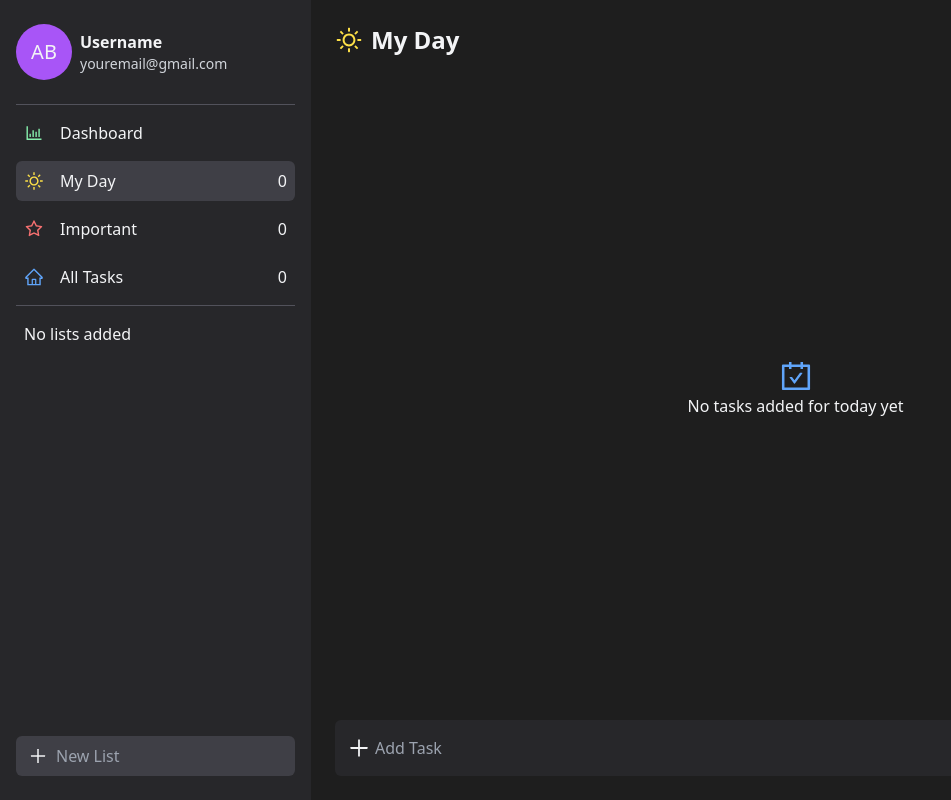
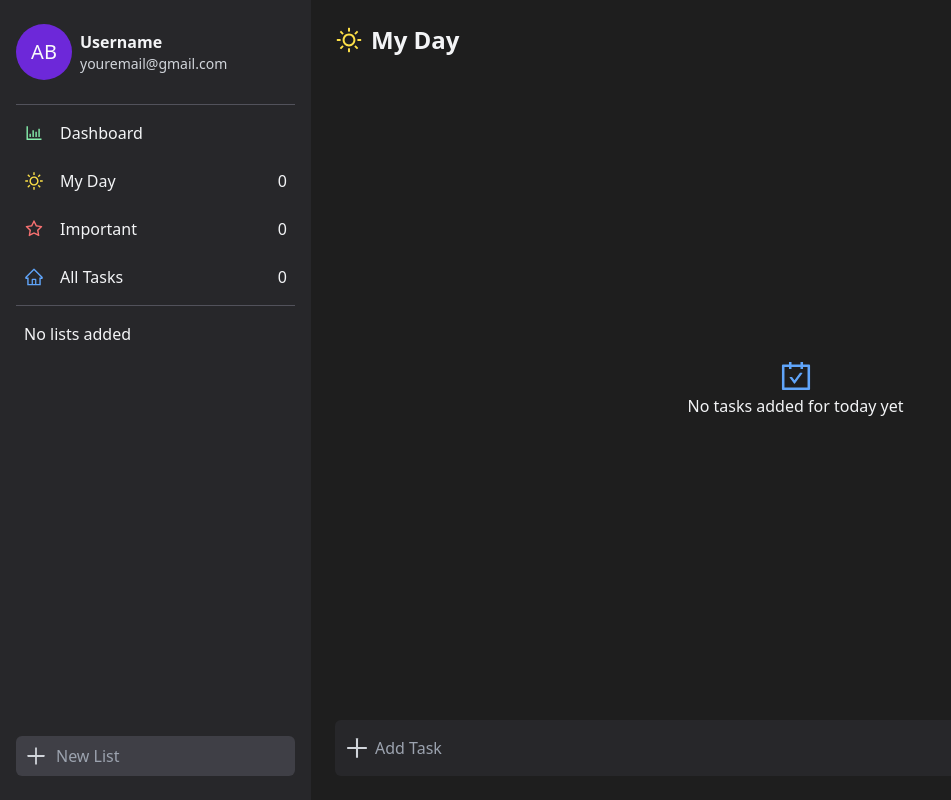
Before and after one commit to karlpnord/todo-app, a React (Vite) app: page /myday in a window 1280 px wide. Shown: the whole page, without its empty margins (0-951 px from the left). Built offline with nearby package versions, Linux system fonts and the light colour scheme.

Commit message:
Accessibility fixes

```diff
--- a/src/components/form/AddListForm.tsx
+++ b/src/components/form/AddListForm.tsx
@@ -17,11 +17,11 @@ const AddListForm = () => {
     <form onSubmit={handleAddList} className='flex relative mt-auto items-center group'>
       <div className='border-t border-zinc-600 pb-2' />
       <button
-        className='absolute left-3 text-gray-100 cursor-pointer bg-zinc-700'
+        className='absolute left-2 text-gray-300 cursor-pointer bg-zinc-700'
         type='submit'
         aria-label='Add list'
       >
-        <AiOutlinePlus size={20} />
+        <AiOutlinePlus size={24} />
       </button>
       <input
         onChange={(e) => setListQuery(e.target.value)}
--- a/src/components/form/AddTaskForm.tsx
+++ b/src/components/form/AddTaskForm.tsx
@@ -35,11 +35,11 @@ const AddTaskForm = ({ isImportant = false, listId = null }: Props) => {
   return (
     <form onSubmit={handleAddTask} className='flex relative items-center group'>
       <button
-        className='absolute left-3 text-gray-100 cursor-pointer bg-zinc-800'
+        className='absolute left-2 text-gray-300 cursor-pointer bg-zinc-800'
         type='submit'
         aria-label='Add task'
       >
-        <AiOutlinePlus size={24} />
+        <AiOutlinePlus size={28} />
       </button>
       <input
         onChange={(e) => setTaskTitle(e.target.value)}
--- a/src/components/form/AddTaskMyDayForm.tsx
+++ b/src/components/form/AddTaskMyDayForm.tsx
@@ -34,11 +34,11 @@ const AddTaskMyDayForm = ({ isImportant = false }: Props) => {
   return (
     <form onSubmit={handleAddTask} className='flex relative items-center group'>
       <button
-        className='absolute left-3 text-gray-100 cursor-pointer bg-zinc-800'
+        className='absolute left-2 text-gray-300 cursor-pointer bg-zinc-800'
         type='submit'
         aria-label='Add task'
       >
-        <AiOutlinePlus size={24} />
+        <AiOutlinePlus size={28} />
       </button>
       <input
         onChange={(e) => setTaskTitle(e.target.value)}
--- a/src/components/sidebar/NavCustomLists.tsx
+++ b/src/components/sidebar/NavCustomLists.tsx
@@ -10,10 +10,10 @@ const NavCustomLists = () => {
   return (
     <ul>
       {customLists.length === 0 ? (
-        <p className='pl-2'>No lists added</p>
+        <li className='pl-2'>No lists added</li>
       ): (
         customLists.map((list) => (
-          <motion.div key={list.id} initial={{ opacity: 0 }} animate={{ opacity: 1 }} exit={{ opacity: 0 }}>
+          <motion.li key={list.id} initial={{ opacity: 0 }} animate={{ opacity: 1 }} exit={{ opacity: 0 }}>
             <NavLink
               to={`/custom/${list.id}`}
               className={({ isActive }) =>
@@ -22,7 +22,7 @@ const NavCustomLists = () => {
             >
               <NavItem icon={<AiOutlineMenu size={20} className='text-blue-400' />} title={list.listName} amount={list.tasks.length} />
             </NavLink>
-          </motion.div>
+          </motion.li>
         ))
       )}
     </ul>
--- a/src/components/sidebar/NavItem.tsx
+++ b/src/components/sidebar/NavItem.tsx
@@ -6,11 +6,11 @@ interface Props {
 
 const NavItem = ({ icon, title, amount }: Props) => {
   return (
-    <li className='flex items-center gap-4 w-full p-2 rounded-md cursor-pointer hover:bg-zinc-700 transition'>
+    <div className='flex items-center gap-4 w-full p-2 rounded-md cursor-pointer hover:bg-zinc-700 transition'>
       {icon}
       <span className='break-all'>{title}</span>
       <h3 className='ml-auto'>{amount}</h3>
-    </li>
+    </div>
   );
 };
 
--- a/src/components/sidebar/NavList.tsx
+++ b/src/components/sidebar/NavList.tsx
@@ -9,6 +9,7 @@ const NavList = () => {
   const { allTasks, importantTasks, myDayTasks } = useTaskStore();
   return (
     <ul className='flex flex-col gap-2 py-2 border-t border-b border-zinc-600'>
+      <li>
         <NavLink
           to='/'
           className={({ isActive }) =>
@@ -17,6 +18,8 @@ const NavList = () => {
         >
           <NavItem icon={<AiOutlineBarChart size={20} className='text-green-300' />} title='Dashboard' />
         </NavLink>
+      </li>
+      <li>
         <NavLink
           to='/myday'
           className={({ isActive }) =>
@@ -25,6 +28,8 @@ const NavList = () => {
         >
           <NavItem icon={<AiOutlineSun size={20} className='text-yellow-300' />} title='My Day' amount={myDayTasks.length} />
         </NavLink>
+      </li>
+      <li>
         <NavLink
           to='/important'
           className={({ isActive }) =>
@@ -33,6 +38,8 @@ const NavList = () => {
         >
           <NavItem icon={<AiOutlineStar size={20} className='text-red-400' />} title='Important' amount={importantTasks.length} />
         </NavLink>
+      </li>
+      <li>
         <NavLink
           to='/all-tasks'
           className={({ isActive }) =>
@@ -41,6 +48,7 @@ const NavList = () => {
         >
           <NavItem icon={<AiOutlineHome size={20} className='text-blue-400' />} title='All Tasks' amount={allTasks.length} />
         </NavLink>
+      </li>
     </ul>
   );
 };
--- a/src/components/sidebar/SidebarUserInfo.tsx
+++ b/src/components/sidebar/SidebarUserInfo.tsx
@@ -1,8 +1,8 @@
 const SidebarUserInfo = () => {
   return (
     <div className='flex items-center gap-2 py-2'>
-      <div className='bg-purple-500 rounded-full w-14 h-14 flex items-center justify-center'>
-        <h2 className='text-xl'>AB</h2>
+      <div className='bg-violet-700 rounded-full w-14 h-14 flex items-center justify-center'>
+        <h2 className='text-xl text-gray-50'>AB</h2>
       </div>
       <div>
         <h2 className='font-bold'>Username</h2>
--- a/src/pages/CustomPage.tsx
+++ b/src/pages/CustomPage.tsx
@@ -1,4 +1,4 @@
-import { useParams, useNavigate } from 'react-router-dom';
+import { useParams, useNavigate, useLocation } from 'react-router-dom';
 import { motion, AnimatePresence } from 'motion/react';
 import useTaskStore from '../store/taskStore';
 import { useState, useEffect } from 'react';
@@ -14,6 +14,7 @@ const CustomPage = () => {
   const { id } = useParams<{ id: string }>();
   const { customLists } = useTaskStore();
   const navigate = useNavigate();
+  const location = useLocation();
 
   const [openSettings, setOpenSettings] = useState<boolean>(false);
   const [openDeleteModal, setOpenDeleteModal] = useState<boolean>(false);
@@ -40,6 +41,7 @@ const CustomPage = () => {
 
   return (
     <motion.div
+      key={`${location.pathname}-${id}`}
       className='flex flex-col gap-12 h-full max-h-[calc(100vh-3rem)]'
       initial={{ opacity: 0 }}
       animate={{ opacity: 1 }}
```
Lines whose indentation alone changed are shown as unchanged.
